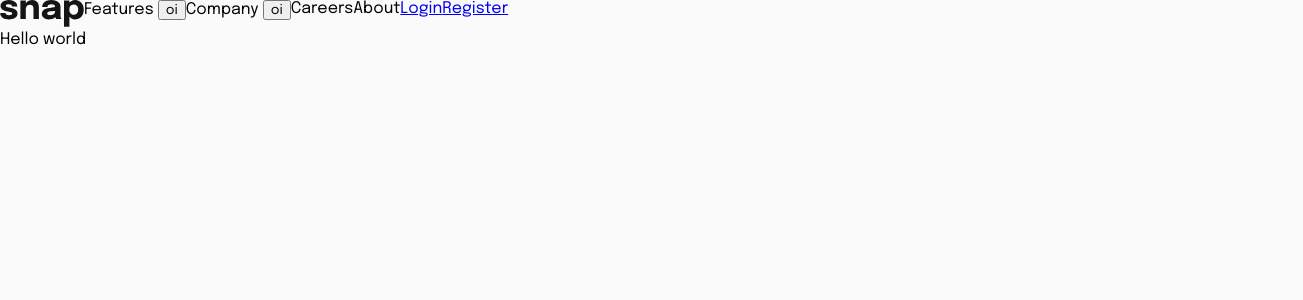
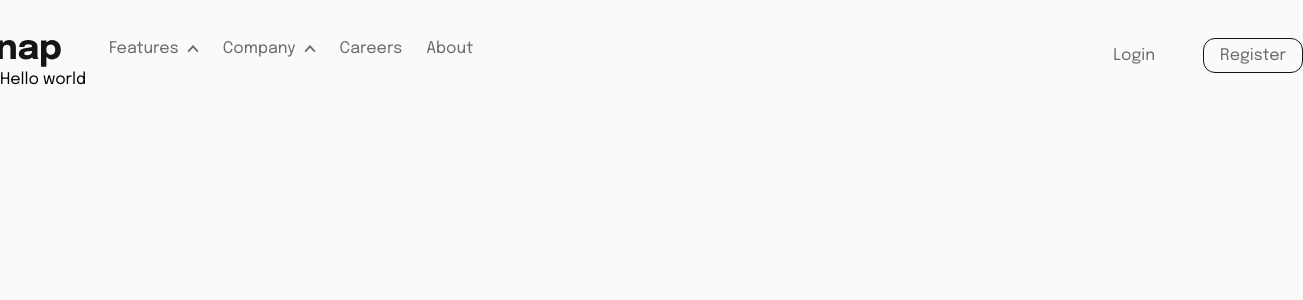
Before and after one commit to deverebor/web-accessibility, a Vue app: page / in a window 1280 px wide. Shown: the top 300 px of the page, 1303 px wide, since content can reach past the window. Built offline with nearby package versions, Linux system fonts and the light colour scheme.

Commit message:
feat(AppHeader): finish component

```diff
--- a/src/components/AppHeader/AppHeader.scss
+++ b/src/components/AppHeader/AppHeader.scss
@@ -1,3 +1,5 @@
+@use "src/styles/_styles.scss" as s;
+
 %show-and-hide-submenu {
   &--hide {
     display: none;
@@ -5,37 +7,125 @@
 
   &--show {
     display: block;
+    width: auto;
+    height: auto;
+  }
+}
+
+%base-link-style {
+  text-decoration: none;
+  color: s.$gray-500;
+  transition: all 0.3s ease-in-out;
+
+  &:hover {
+    color: s.$brand-secondary;
   }
 }
 
 .app-header {
   display: flex;
+  gap: 50vw;
+  align-items: center;
+  justify-content: center;
+  padding-block-start: 4rem;
+
+  &__span {
+    display: flex;
+    gap: 0.8rem;
+    align-items: center;
+
+    &__arrow-icon {
+      padding: 0;
+      width: 12px;
+      height: 8px;
+      transition: all 0.3s ease-in-out;
+    }
+  }
 
   &__nav {
     &__menu {
       display: flex;
+      gap: 2.4rem;
+
+      &-item {
+        font-size: 1.6rem;
+        color: s.$gray-500;
+        width: auto;
+        transition: all 0.3s ease-in-out;
+
+        & [class~="app-header__nav__register"] {
+          padding-inline: 1.6rem;
+          padding-block: 0.8rem;
+          border-radius: 12px;
+          border: 1px solid s.$brand-secondary;
+        }
+
+        &:first-child {
+          padding-inline-end: 2.4rem;
+        }
+
+        &:hover {
+          color: s.$brand-secondary;
+        }
+
+        &:not(:first-child) {
+          &:hover {
+            .app-header__span__arrow-icon {
+              transform: rotateX(180deg);
+              transition: all 0.3s ease-in-out;
+              width: 12px;
+              height: 8px;
+            }
+          }
+        }
+      }
     }
 
     &__sub-menu {
-      &__features {
+      &__features,
+      &__company {
+        &--show {
+          @extend %show-and-hide-submenu--show;
+          font-size: 1.8rem;
+          background-color: s.$white;
+          box-shadow: 4px 4px 8px rgba(0, 0, 0, 0.1);
+          margin-block-start: 2.4rem;
+          position: absolute;
+          align-items: flex-start;
+          display: flex;
+          flex-direction: column;
+          justify-content: center;
+          gap: 1.6rem;
+          border-radius: 8px;
+          padding: 3.2rem;
+        }
+
         &--hide {
           @extend %show-and-hide-submenu--hide;
         }
+      }
 
+      &__features {
         &--show {
-          @extend %show-and-hide-submenu--show;
+          left: 18rem;
+        }
+
+        &__icon {
+          margin-inline-end: 1.6rem;
         }
       }
 
       &__company {
-        &--hide {
-          @extend %show-and-hide-submenu--hide;
-        }
-
         &--show {
-          @extend %show-and-hide-submenu--show;
+          left: 36rem;
         }
       }
     }
+
+    &__link,
+    &__register,
+    &__login {
+      @extend %base-link-style;
+    }
   }
 }
--- a/src/components/AppHeader/AppHeader.vue
+++ b/src/components/AppHeader/AppHeader.vue
@@ -1,7 +1,7 @@
 <script setup lang="ts">
 import { RouterLink } from 'vue-router'
 import { ref } from 'vue'
-import appLogo from '@/assets/images/logo.svg'
+import { ArrowUpIcon, CalendarIcon, LogoImage, PlanningIcon, RemindersIcon, TodoIcon } from '@/helper/files'
 
 /*
   @note: podemos incrementar a forma com que utilizamos esse componente de dropdown, fazendo uma abstração com pops que recebe os elementos e subelementos do menu
@@ -29,66 +29,77 @@ function handleHideSubMenu(dynamicClass: string, subMenuName?: string): string {
       <ul class="app-header__nav__menu">
         <li class="app-header__nav__menu-item">
           <RouterLink to="/">
-            <img :src="appLogo" alt="snap logo">
+            <img :src="LogoImage" alt="snap logo">
           </RouterLink>
         </li>
-        <li aria-expanded="true" class="app-header__nav__menu-item">
-          Features
-          <button
-            aria-expanded="false"
-            @mouseover="handleShowSubMenu
-              ('app-header__nav__sub-menu__features--show')"
+        <li
+          tabindex="0"
+          aria-expanded="true"
+          class="app-header__nav__menu-item"
+          @mouseover="handleShowSubMenu
+            ('app-header__nav__sub-menu__features--show')"
+          @focus="handleShowSubMenu
+            ('app-header__nav__sub-menu__features--show')"
+          @blur="handleHideSubMenu('app-header__nav__sub-menu__features--hide')"
+        >
+          <span class="app-header__span">
+            Features
+            <img class="app-header__span__arrow-icon" :src="ArrowUpIcon" alt="">
+          </span>
+          <ul
+            :class="featureSubMenuClass"
             @mouseleave="handleHideSubMenu('app-header__nav__sub-menu__features--hide')"
           >
-            oi
-          </button>
-          <ul
-            class="app-header__nav__sub-menu__features--hide"
-            :class="featureSubMenuClass"
-          >
             <li class="app-header__nav__sub-menu__features-item">
-              Todo List
+              <img class="app-header__nav__sub-menu__features__icon" :src="TodoIcon" alt="">
+              <a class="app-header__nav__link" arai-label="Todo List page" href="#">Todo List</a>
             </li>
             <li class="app-header__nav__sub-menu__features-item">
-              Calendar
+              <img class="app-header__nav__sub-menu__features__icon" :src="CalendarIcon" alt="">
+              <a class="app-header__nav__link" arai-label="Calendar page" href="#">Calendar</a>
             </li>
             <li class="app-header__nav__sub-menu__features-item">
-              Reminders
+              <img class="app-header__nav__sub-menu__features__icon" :src="RemindersIcon" alt="">
+              <a class="app-header__nav__link" aria-label="Reminders Page" href="#">Reminders</a>
             </li>
             <li class="app-header__nav__sub-menu__features-item">
-              Planing
+              <img class="app-header__nav__sub-menu__features__icon" :src="PlanningIcon" alt="">
+              <a class="app-header__nav__link" aria-label="Planing page" href="#">Planing</a>
             </li>
           </ul>
         </li>
-        <li aria-expanded="true" class="app-header__nav__menu-item">
-          Company
-          <button
-            aria-expanded="false"
-            @mouseover="handleShowSubMenu('app-header__nav__sub-menu__company--show', 'company')"
-            @mouseleave="handleHideSubMenu('app-header__nav__sub-menu__company--hide', 'company')"
-          >
-            oi
-          </button>
+        <li
+          tabindex="0"
+          aria-expanded="true"
+          class="app-header__nav__menu-item"
+          @mouseover.stop="handleShowSubMenu('app-header__nav__sub-menu__company--show', 'company')"
+          @focus="handleShowSubMenu('app-header__nav__sub-menu__company--show', 'company')"
+          @blur="handleHideSubMenu('app-header__nav__sub-menu__company--hide', 'company')"
+        >
+          <span class="app-header__span">
+            Company
+            <img class="app-header__span__arrow-icon" :src="ArrowUpIcon" alt="">
+          </span>
           <ul
-            class="app-header__nav__sub-menu__company--hide"
             :class="companySubMenuClass"
+            @mouseleave.stop="handleHideSubMenu('app-header__nav__sub-menu__company--hide', 'company')"
           >
             <li class="app-header__nav__sub-menu__company--item">
-              History
+              <a class="app-header__nav__link" aria-label="History of company page" href="#">History</a>
             </li>
             <li class="app-header__nav__sub-menu__company--item">
-              Our Team
+              <a class="app-header__nav__link" aria-label="Our Team page" href="#">Our Team</a>
             </li>
             <li class="app-header__nav__sub-menu__company--item">
-              Blog
+              <a class="app-header__nav__link" aria-label="Blog page" href="#">Blog</a>
             </li>
           </ul>
         </li>
         <li class="app-header__nav__menu-item">
-          Careers
+          <a class="app-header__nav__link" aria-label="Careers page" href="#">Careers</a>
         </li>
         <li class="app-header__nav__menu-item">
-          About
+          <a class="app-header__nav__link" aria-label="About page" href="#">About</a>
         </li>
       </ul>
     </nav>
@@ -96,12 +107,12 @@ function handleHideSubMenu(dynamicClass: string, subMenuName?: string): string {
     <nav class="app-header__nav">
       <ul class="app-header__nav__menu">
         <li class="app-header__nav__menu-item">
-          <a class="app-header__nav__login" href="#">
+          <a aria-label="Login page" class="app-header__nav__login" href="#">
             Login
           </a>
         </li>
         <li class="app-header__nav__menu-item">
-          <a class="app-header__nav__register" href="#">
+          <a aria-label="Register page" class="app-header__nav__register" href="#">
             Register
           </a>
         </li>
```
